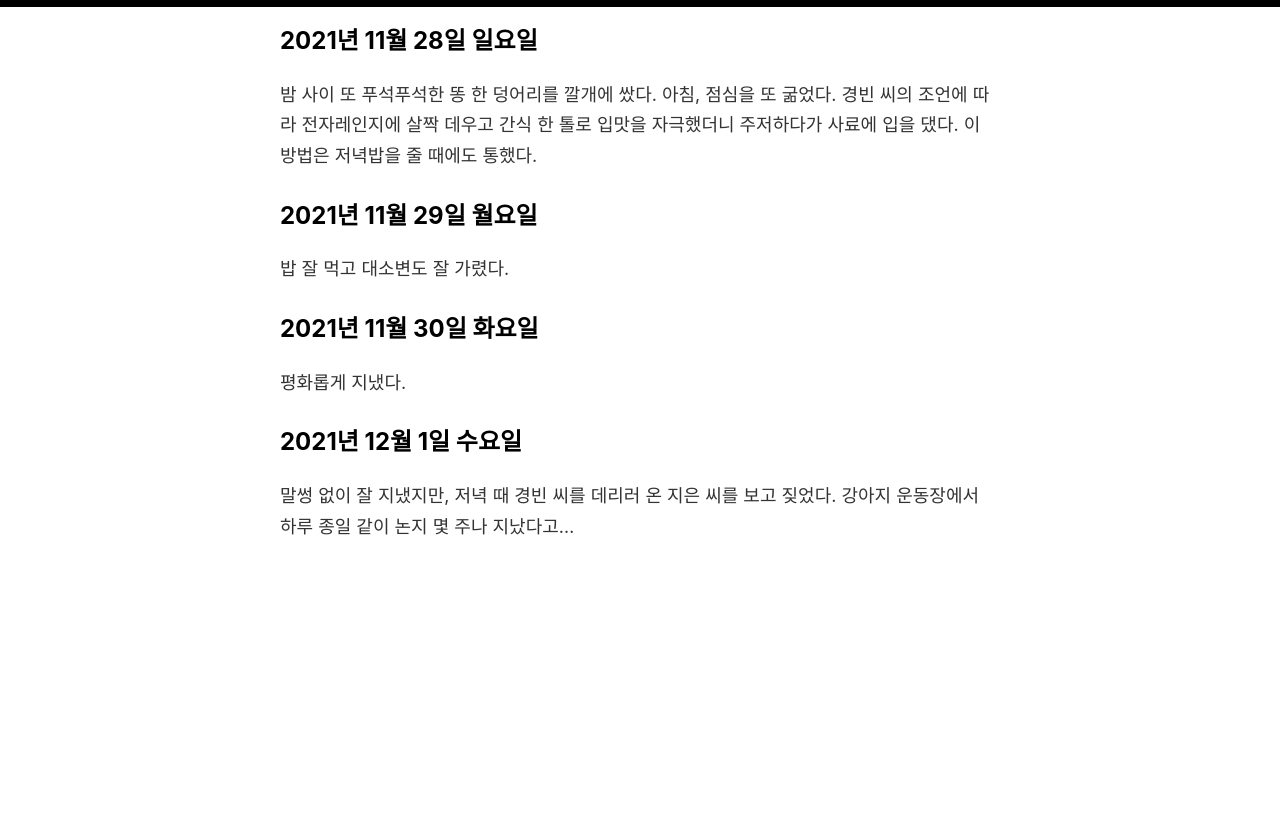
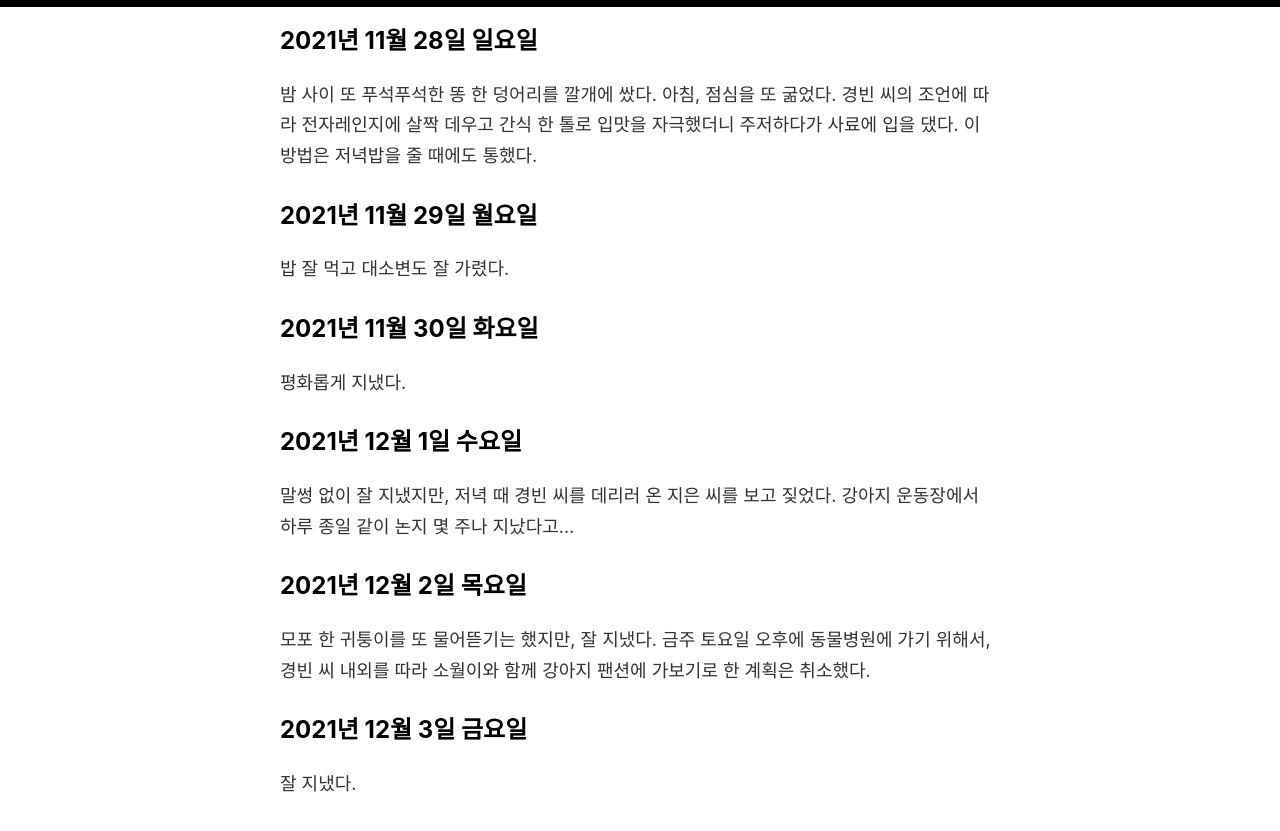
Before and after one commit to oxmhpark/www.exonomicon.net, a Jekyll site: the page built from _posts/2021-10-31-caring-note-of-aeng-doo.md, in a window 1280 px wide and 900 px high, scrolled down 4336 px. Shown: the top 831 px of the window. Built offline with Jekyll 4.4.1, drawn with Linux system fonts in a browser that asks for light colours; comment, search, counter and statistics services are not loaded; before the commit the page ends 4978 px from its top, so only the background shows below that.

Commit message:
Update 2021-10-31-caring-note-of-aeng-doo.md

```diff
--- a/_posts/2021-10-31-caring-note-of-aeng-doo.md
+++ b/_posts/2021-10-31-caring-note-of-aeng-doo.md
@@ -99,3 +99,9 @@ published: true
 
 ## 2021년 12월 1일 수요일
 말썽 없이 잘 지냈지만, 저녁 때 경빈 씨를 데리러 온 지은 씨를 보고 짖었다. 강아지 운동장에서 하루 종일 같이 논지 몇 주나 지났다고...
+
+## 2021년 12월 2일 목요일
+모포 한 귀퉁이를 또 물어뜯기는 했지만, 잘 지냈다. 금주 토요일 오후에 동물병원에 가기 위해서, 경빈 씨 내외를 따라 소월이와 함께 강아지 팬션에 가보기로 한 계획은 취소했다.
+
+## 2021년 12월 3일 금요일
+잘 지냈다.
```
